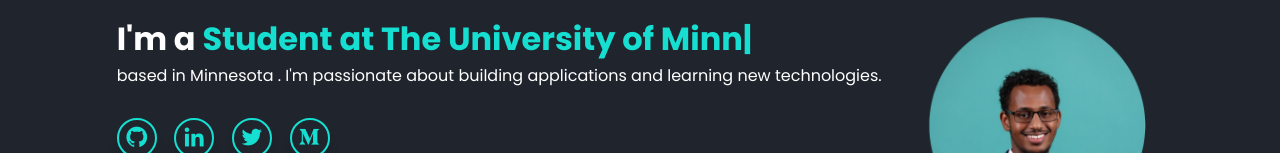
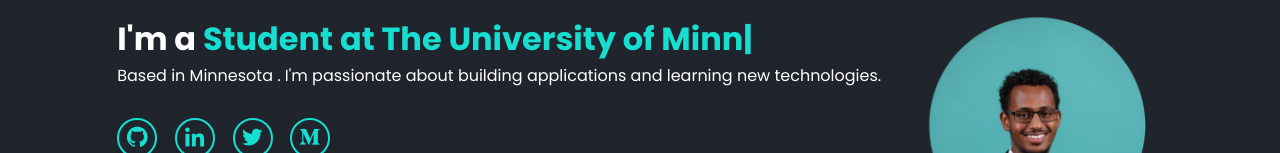
Before and after one commit to Abdikarinmohamed/port, a plain HTML site: page index.html in a window 1280 px wide. Shown: the part 300-453 px from the top of the page. Drawn offline with nearby package versions, Linux system fonts and the light colour scheme.

Commit message:
Update index.html

```diff
--- a/index.html
+++ b/index.html
@@ -37,7 +37,7 @@
       <h3>Hey There! I am</h3>
       <h1>Abdikarin Mohamed</h1>
       <h3>I'm a <span class="multiple-text"></span></h3>
-      <p>based in Minnesota . I'm passionate about building applications and learning new technologies.&nbsp;&nbsp;&nbsp;&nbsp;&nbsp;&nbsp;
+      <p>Based in Minnesota . I'm passionate about building applications and learning new technologies.&nbsp;&nbsp;&nbsp;&nbsp;&nbsp;&nbsp;
       </p>
 
       <div class="social-media">
```
